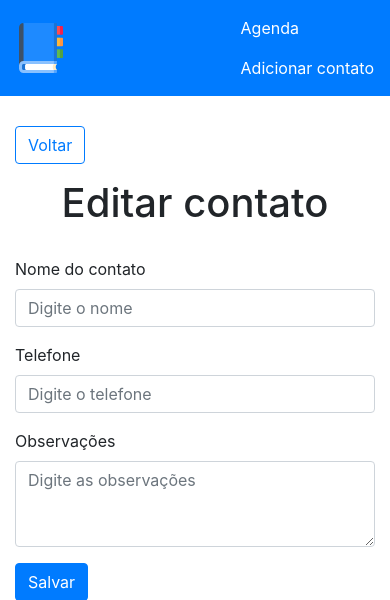
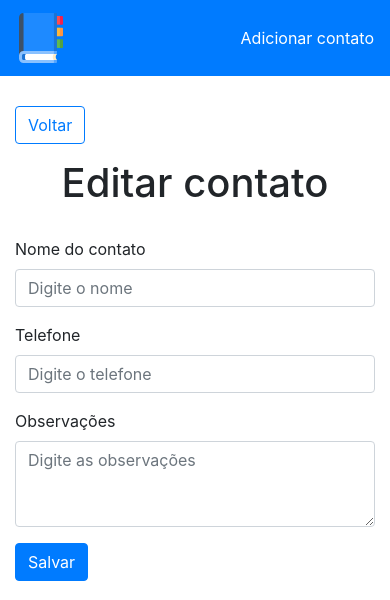
Before and after one commit to katiri/AgendaPHP, a PHP site: page /edit.php in a window 390 px wide; the page is wider, and only the part inside the window is pictured. Shown: the top 600 px of that part. Run offline with PHP 8.4, Linux system fonts and the light colour scheme; data that the repository does not hold is empty.

Commit message:
Estilização de responsividade

```diff
--- a/css/styles.css
+++ b/css/styles.css
@@ -72,3 +72,10 @@
     margin: 0 auto;
     margin-top: 30px;
 }
+
+/* Mobile */
+@media(max-width: 480px){
+    #home-link {
+        display: none;
+    }
+}
```
